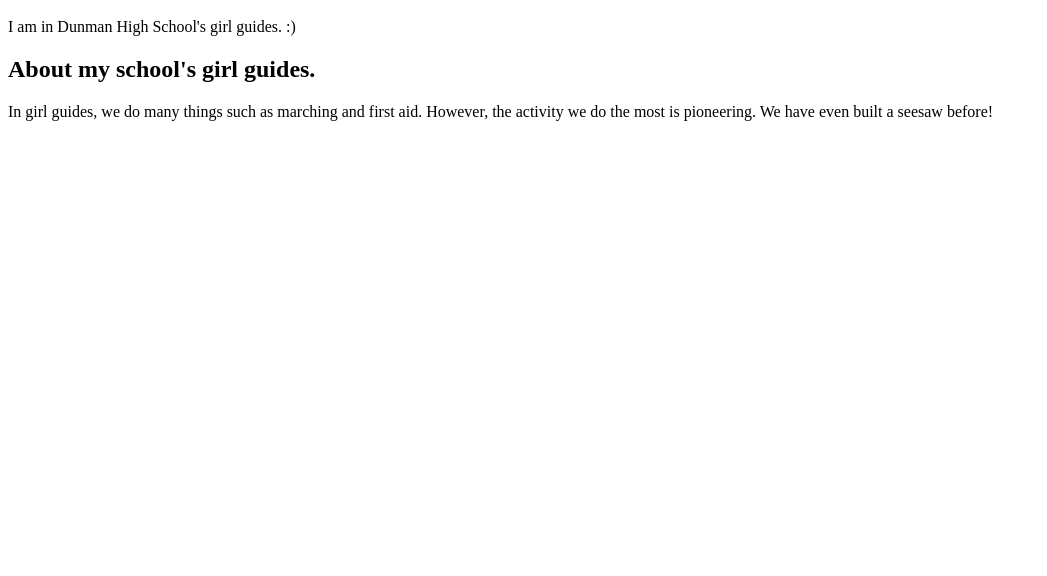
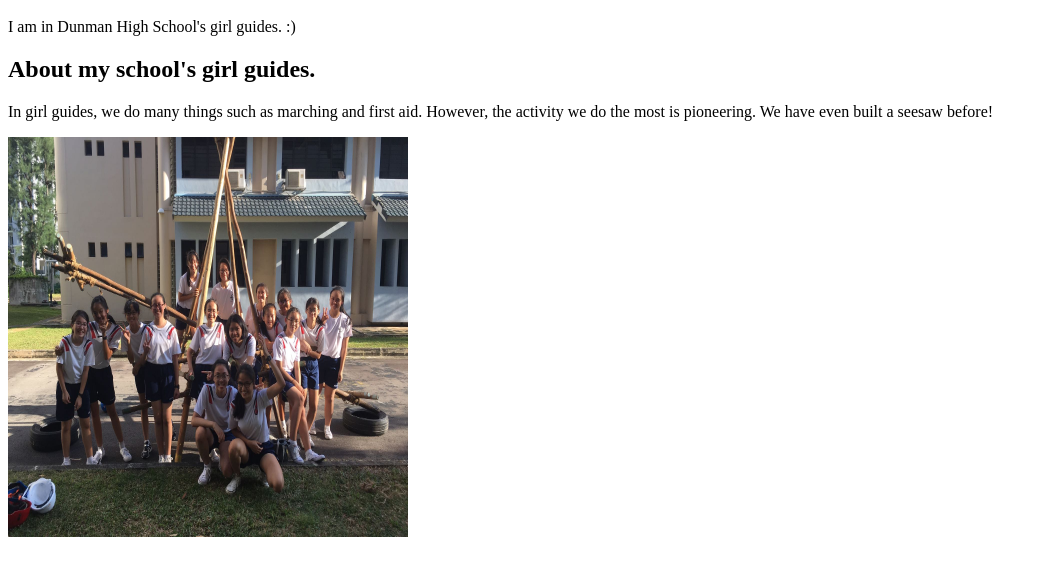
Before and after one commit to dhswoonzeening/dhswoonzeening.github.io, a plain HTML site: page CCA.html in a window 1280 px wide. Shown: the part 48-624 px from the top of the page, without its empty margins (0-1047 px from the left). Drawn offline with Linux system fonts and the light colour scheme.

Commit message:
Update CCA.html

```diff
--- a/CCA.html
+++ b/CCA.html
@@ -9,6 +9,7 @@
     <h2>About my school's girl guides.</h2>
     <p> In girl guides, we do many things such as marching and first aid.
       However, the activity we do the most is pioneering. We have even built a seesaw before!</p>
+    <img src="IMG-20180305-WA0031.jpg" height="400" width="400"/>
 
 
   </body>
```
